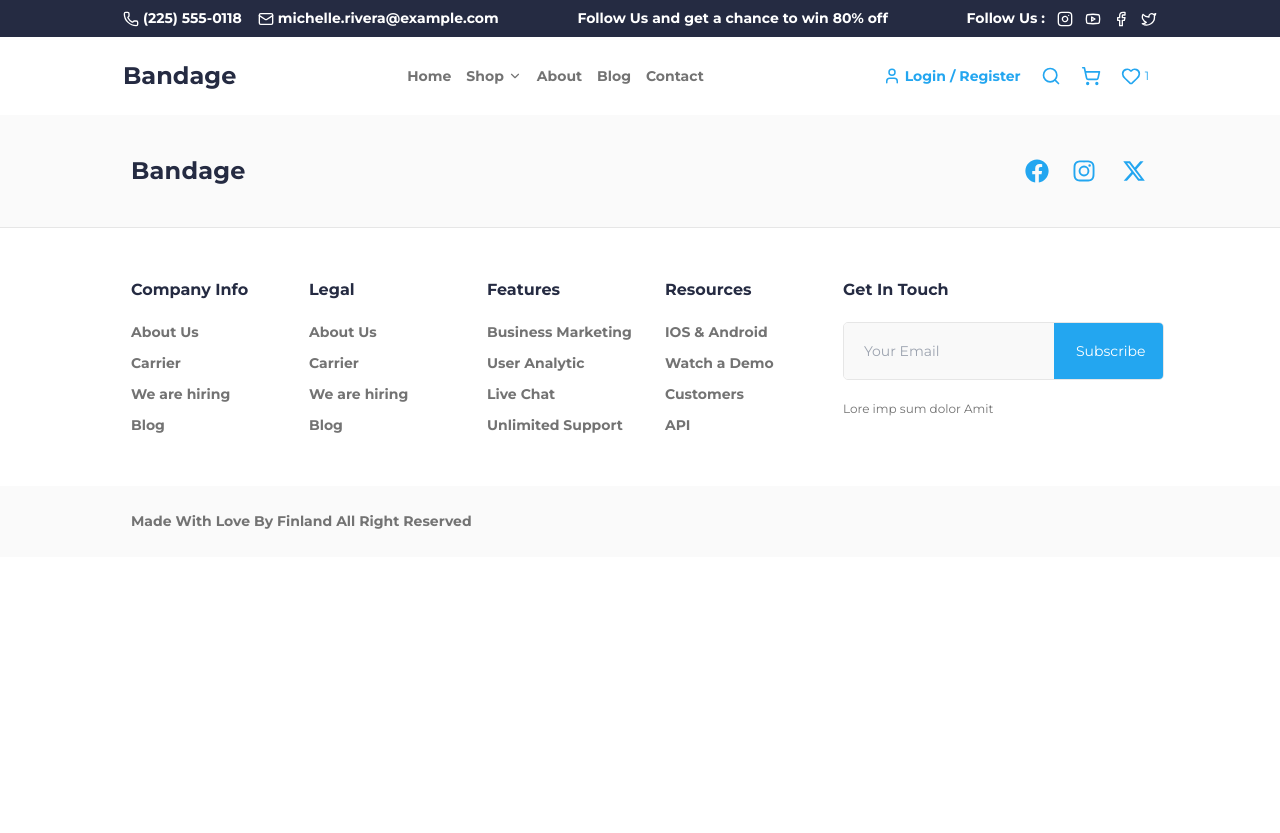
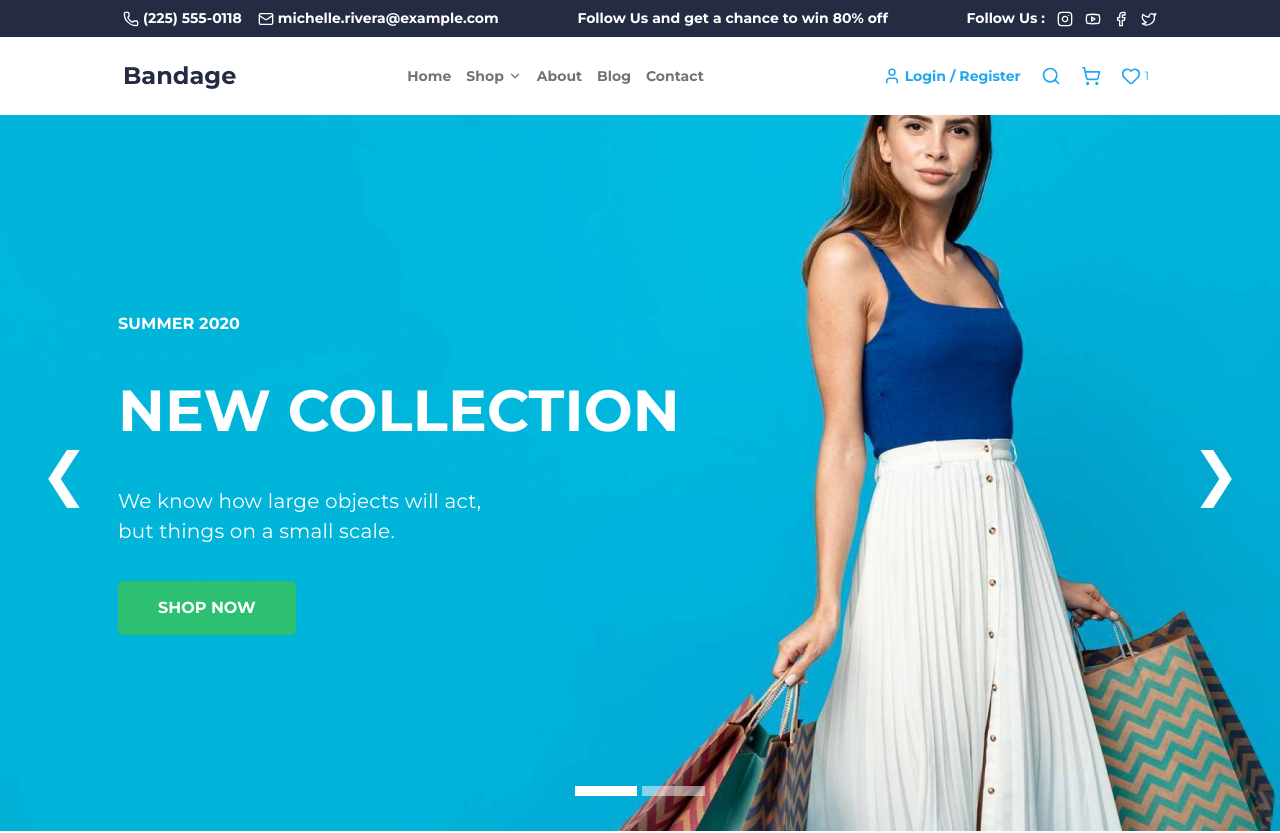
Before and after one commit to Menekse-Hasdemir/fullstack-ecommerce-lab, a React (Vite) app: page / in a window 1280 px wide. Shown: the top 833 px of the page. Before the commit the page ends 800 px from the top, so only its background shows below. Built offline with nearby package versions, Linux system fonts and the light colour scheme.

Commit message:
Rota düzeltildi: Ana sayfaya ShopPage eklendi

```diff
--- a/src/App.jsx
+++ b/src/App.jsx
@@ -15,8 +15,14 @@ function App() {
 
       <main>
         <Routes>
-          <Route exact path="/" element={<HomePage />} />
+
+          <Route exact path="/" element={<ShopPage />} />
+
+
           <Route path="/shop" element={<ShopPage/>}/>
+
+
+          <Route path="/home" element={<HomePage />} />
         </Routes>
       </main>
 
--- a/src/pages/ShopPage.jsx
+++ b/src/pages/ShopPage.jsx
@@ -432,7 +432,7 @@ import { Link } from 'react-router-dom';
             )
         }
 
-        export default function ShopPage(){
+    export default function ShopPage(){
     return (
      <div className="w-full font-['Montserrat'] min-h-screen overflow-x-hidden">
         <Hero />
```
